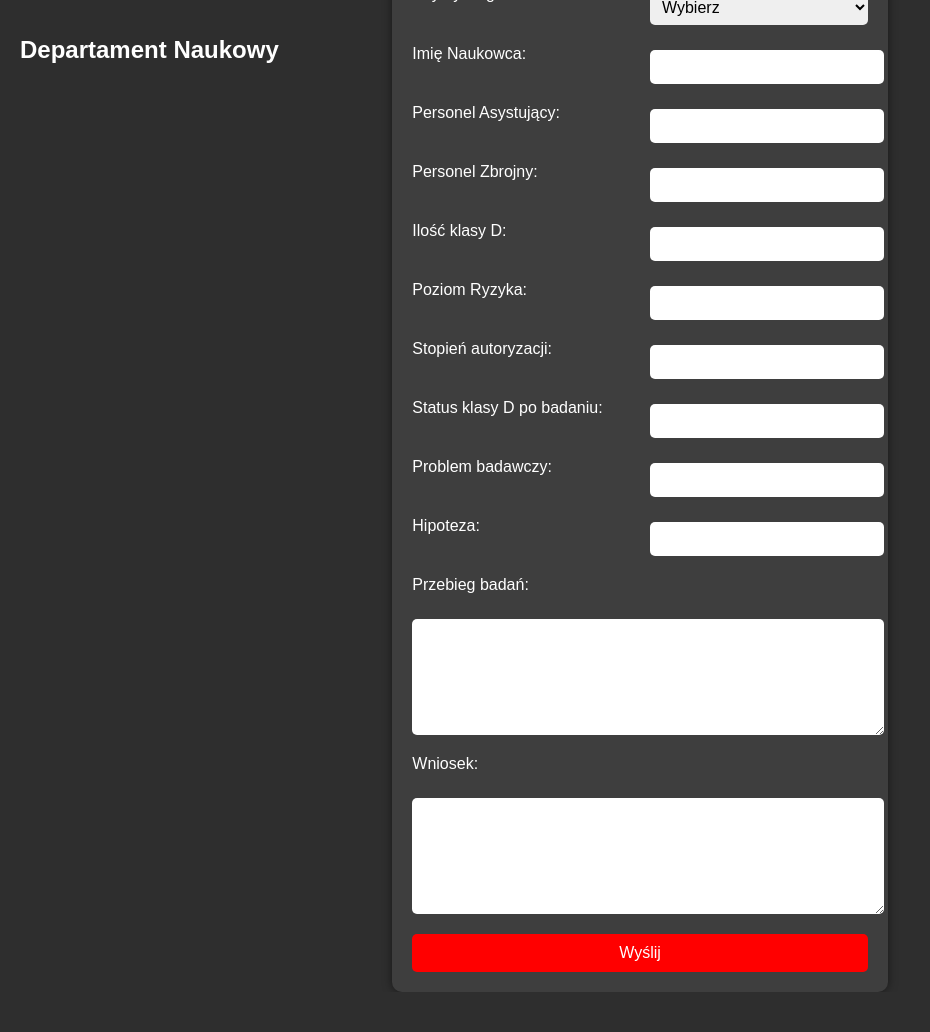
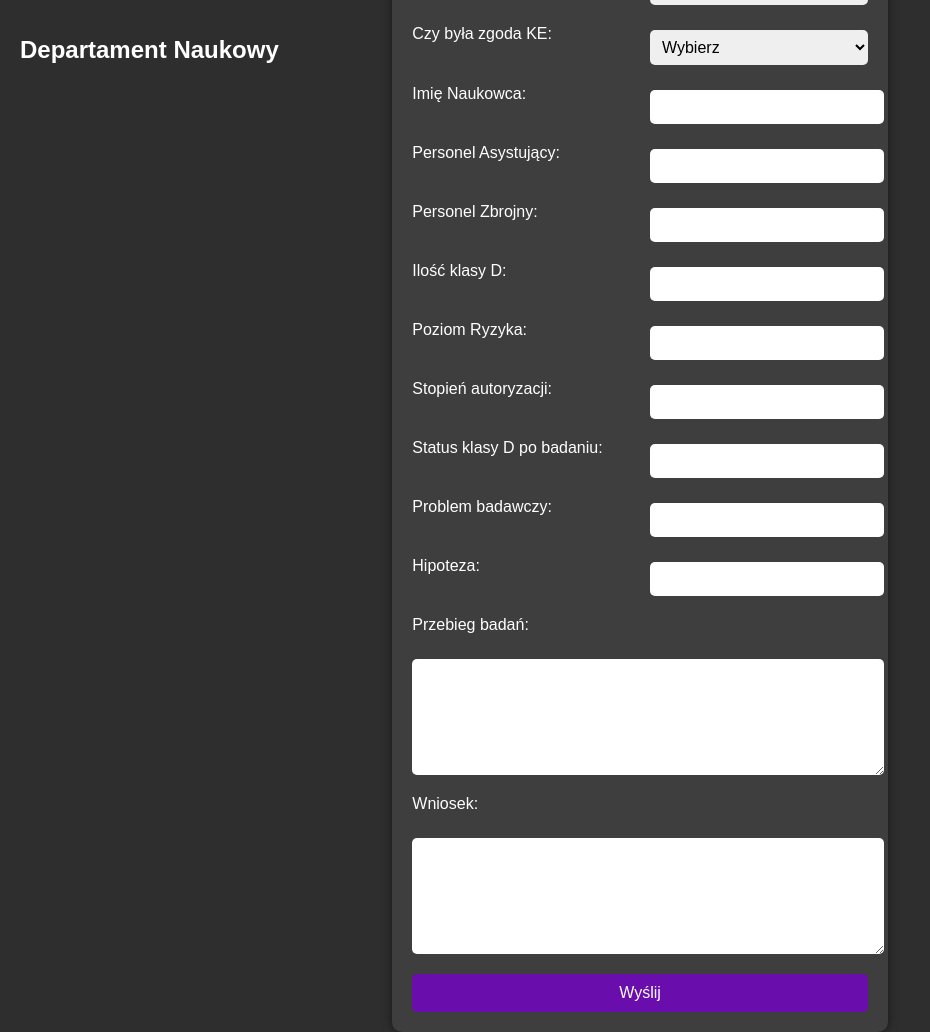
Before and after one commit to Buracz3k/departament, a plain HTML site: page index.html in a window 1280 px wide. Shown: the whole page, without its empty margins (0-930 px from the left). Before the commit the page ends 992 px from the top, so only its background shows below. Drawn offline with Linux system fonts and the light colour scheme.

Commit message:
Update index.html
sdasda

```diff
--- a/index.html
+++ b/index.html
@@ -34,6 +34,7 @@
             grid-template-columns: 1fr 1fr;
             gap: 20px;
             align-items: start;
+            margin-top: 80px;
         }
 
         label {
@@ -59,14 +60,14 @@
             padding: 10px;
             border: none;
             border-radius: 5px;
-            background-color: red;
+            background-color: #6a0dad; /* Fioletowy kolor */
             color: #fff;
             font-size: 16px;
             cursor: not-allowed;
         }
 
         button.enabled {
-            background-color: green;
+            background-color: #6a0dad; /* Fioletowy kolor */
             cursor: pointer;
         }
 
```
